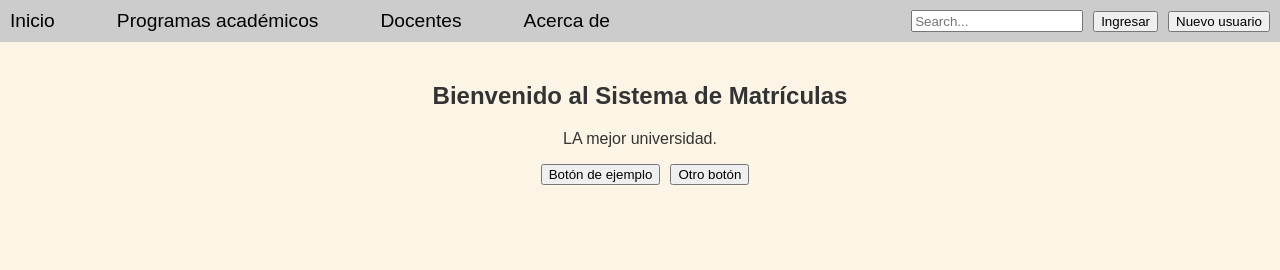
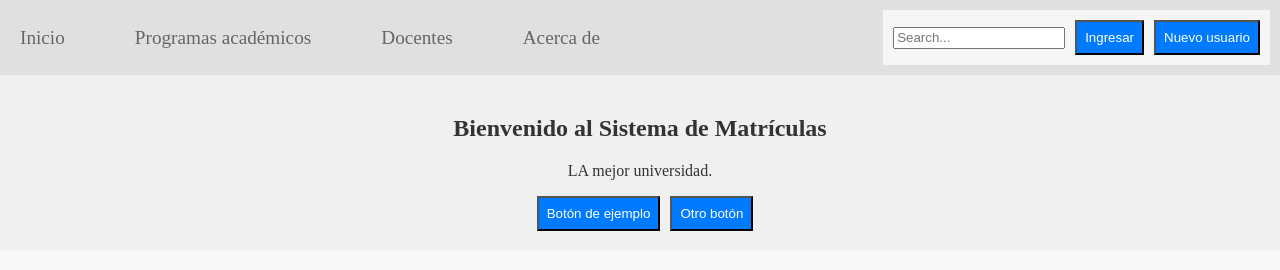
Before and after one commit to LuisFilo/TallerLfilo, a plain HTML site: page Desktop/filo01/index.html in a window 1280 px wide. Drawn offline with Linux system fonts and the light colour scheme.

Commit message:
Ramalight

```diff
--- a/Desktop/filo01/assets/css/estilos.css
+++ b/Desktop/filo01/assets/css/estilos.css
@@ -1,6 +1,5 @@
 body {
-    font-family: Arial, sans-serif;
-    background-color: #fcf5e5;
+    background-color: #f8f8f8;
     color: #333;
     margin: 0;
     padding: 0;
@@ -10,8 +9,8 @@ body {
 }
 
 header {
-    background-color: #ccc;
-    color: #fff;
+    background-color: #e0e0e0;
+    color: #333;
     padding: 10px;
     text-align: center;
     width: 100%;
@@ -36,24 +35,30 @@ nav ul {
 }
 
 nav li {
+    background-color: #e0e0e0;
+    color: #666;
     font-size: 1.2em;
-    color: #666;
-    transition: color 0.3s ease;
+    padding: 10px;
+    transition: background-color 0.3s ease, color 0.3s ease;
 }
 
 nav li a {
-    color: black;
     text-decoration: none;
+    color: #666;
 }
 
 nav li:hover {
+    background-color: #f0f0f0;
     color: #007bff;
 }
 
 .search-box {
+    background-color: #f5f5f5;
+    color: #333;
     margin-left: auto;
     display: flex;
     align-items: center;
+    padding: 10px;
 }
 
 .user-buttons {
@@ -62,10 +67,16 @@ nav li:hover {
 }
 
 .user-buttons button {
+    background-color: #007bff;
+    color: #fff;
     margin-left: 10px;
+    padding: 8px;
+    cursor: pointer;
 }
 
 section {
+    background-color: #f0f0f0;
+    color: #333;
     width: 100%;
     box-sizing: border-box;
     padding: 20px;
```
